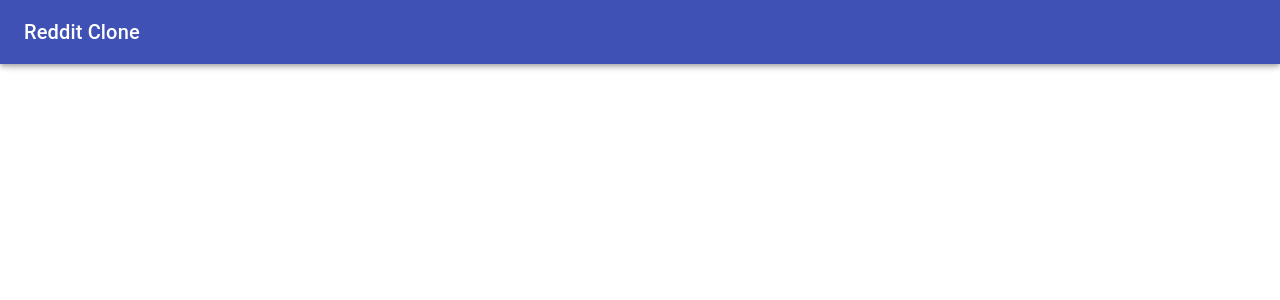
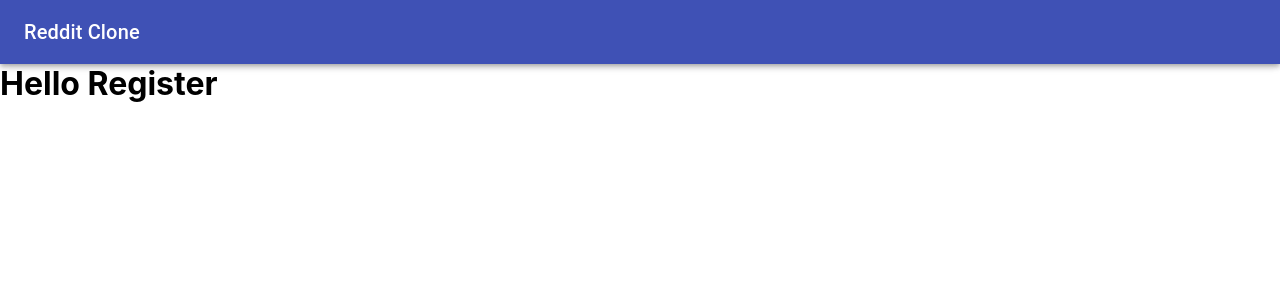
Before and after one commit to alfiemartin/reddit-clone-client, a Next.js app: page /register in a window 1280 px wide. Shown: the top 300 px of the page. Built offline with nearby package versions, Linux system fonts and the light colour scheme.

Commit message:
added src folder who knows why it wasnt there

```diff
--- a/pages/register.tsx
+++ /dev/null
@@ -1,20 +0,0 @@
-import { AppBar, Container, Toolbar, Typography } from "@material-ui/core";
-import React from "react";
-
-interface registerProps {}
-
-const Register: React.FC<registerProps> = ({}) => {
-  return (
-    <div>
-      <Container>
-        <AppBar>
-          <Toolbar>
-            <Typography variant="h6">Reddit Clone</Typography>
-          </Toolbar>
-        </AppBar>
-      </Container>
-    </div>
-  );
-};
-
-export default Register;
--- /dev/null
+++ b/src/components/Template/Template.tsx
@@ -0,0 +1,22 @@
+import { AppBar, Toolbar, Typography } from "@material-ui/core";
+import React, { ReactChild } from "react";
+import useStyles from "./styles";
+
+interface TemplateProps {
+  children: ReactChild;
+}
+
+export const Template: React.FC<TemplateProps> = ({ children }) => {
+  const classes = useStyles();
+
+  return (
+    <>
+      <AppBar className={classes.appbar}>
+        <Toolbar>
+          <Typography variant="h6">Reddit Clone</Typography>
+        </Toolbar>
+      </AppBar>
+      <div className={classes.childrenCont}>{children}</div>
+    </>
+  );
+};
--- /dev/null
+++ b/src/components/Template/styles.ts
@@ -0,0 +1,10 @@
+import { makeStyles } from "@material-ui/core/styles";
+
+export default makeStyles((theme) => ({
+  appbar: {
+    height: theme.spacing(8),
+  },
+  childrenCont: {
+    marginTop: theme.spacing(8),
+  },
+}));
--- /dev/null
+++ b/src/pages/register.tsx
@@ -0,0 +1,14 @@
+import { Template } from "../components/Template/Template";
+import React from "react";
+
+interface registerProps {}
+
+const Register: React.FC<registerProps> = ({}) => {
+  return (
+    <Template>
+      <h1>Hello Register</h1>
+    </Template>
+  );
+};
+
+export default Register;
```
Also changed, not shown: styles/Home.module.scss (deleted, +0 -8 lines), src/pages/_app.tsx (renamed from pages/_app.tsx), src/pages/api/hello.ts (renamed from pages/api/hello.ts), src/pages/index.tsx (renamed from pages/index.tsx), src/styles/globals.scss (renamed from styles/globals.scss).
